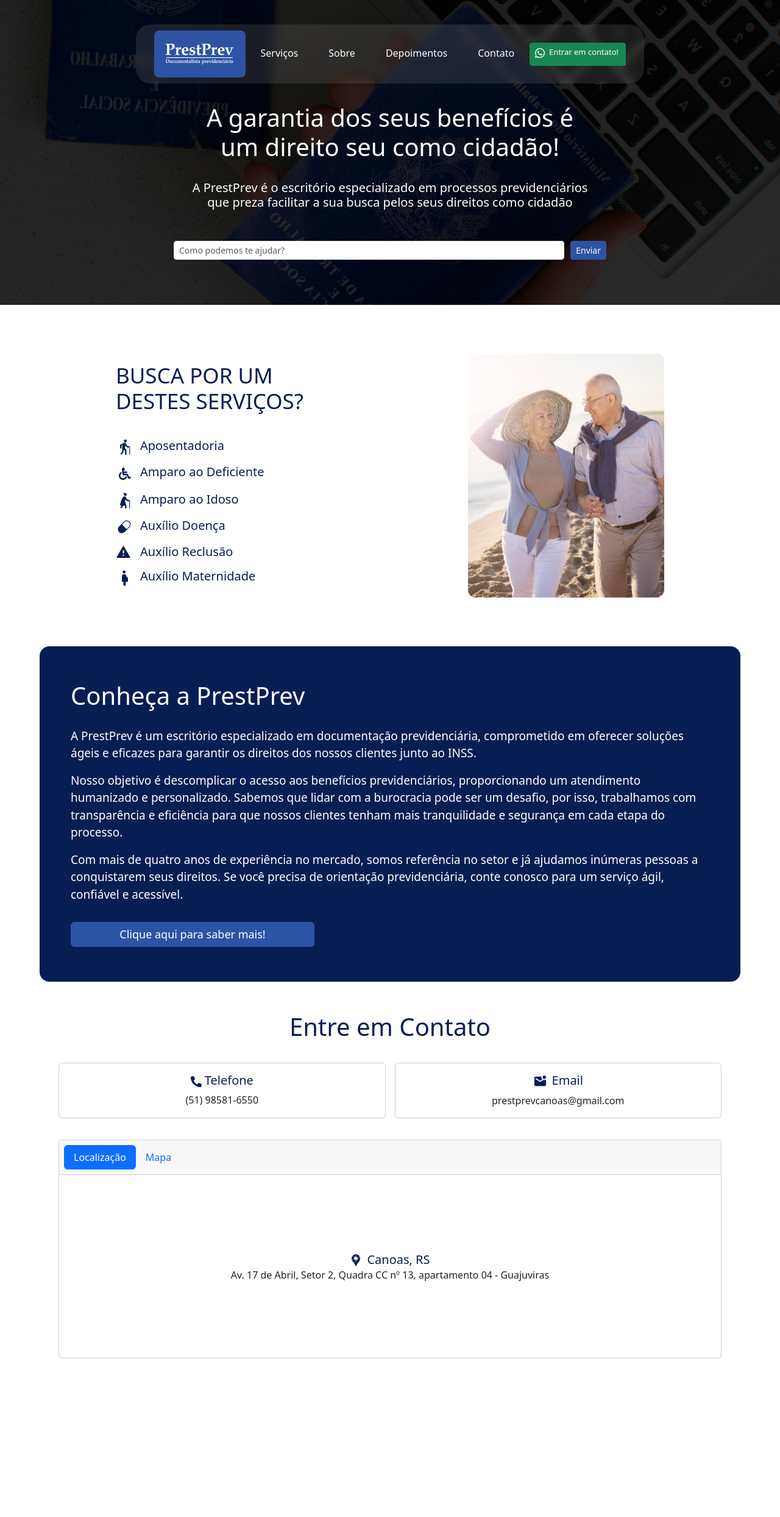
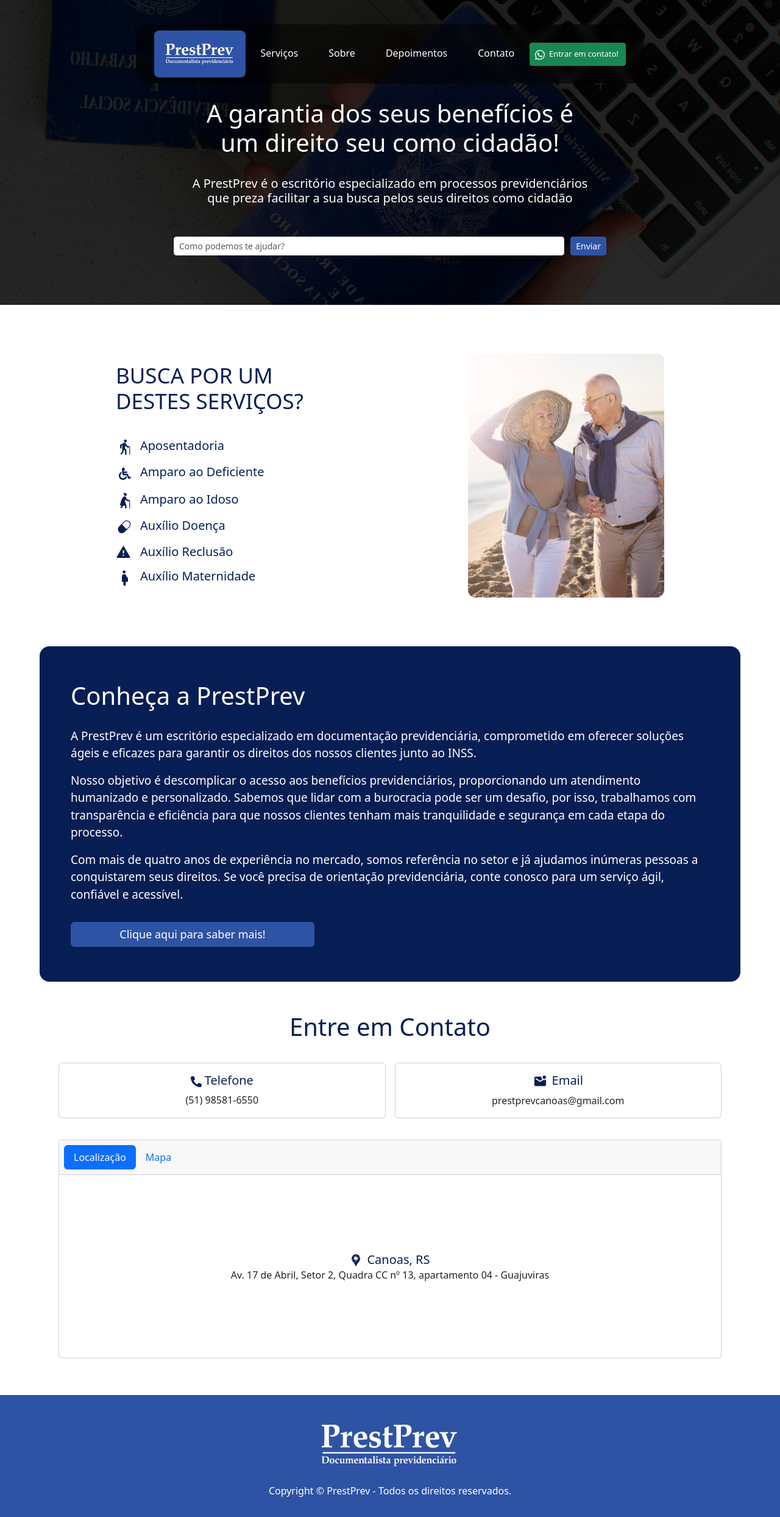
Before and after one commit to LZanardii/lp-prestprev, a React (Vite) app: page / in a window 1280 px wide. Shown: the whole page at 61% size. Before the commit the page ends 2328 px from the top, so only its background shows below. Built offline with nearby package versions, Linux system fonts and the light colour scheme.

Commit message:
feat: footer + fixed header

```diff
--- a/index.html
+++ b/index.html
@@ -2,7 +2,7 @@
 <html lang="en">
   <head>
     <meta charset="UTF-8" />
-    <link rel="icon" type="image/svg+xml" href="/vite.svg" />
+    <link rel="icon" type="image/svg+xml" href="/src/assets/favicon.webp" />
     <meta name="viewport" content="width=device-width, initial-scale=1.0" />
     <title>PrestPrev</title>
   </head>
--- a/src/components/Cabecalho/index.tsx
+++ b/src/components/Cabecalho/index.tsx
@@ -20,7 +20,7 @@ const Cabecalho = () => {
           target="_blank"
         >
           <SiWhatsapp size='16'/>
-          &nbsp;&nbsp;Entrar em contato!&nbsp;
+          <span> &nbsp;&nbsp;Entrar em contato!&nbsp;</span>
         </Button>
       </div>
 
--- a/src/components/Cabecalho/style.css
+++ b/src/components/Cabecalho/style.css
@@ -1,6 +1,8 @@
 .header {
+  position: fixed;
+
   margin-top: 40px;
-  background-color: rgba(255, 255, 255, 0.1) !important;
+  background-color: rgba(0, 0, 0, 0.5) !important;
   padding: 10px 30px;
   border-radius: 1.5rem !important;
   backdrop-filter: blur(7px);
@@ -36,6 +38,14 @@
       padding-top: 5px;
       height: 38px;
       font-size: 13px;
+
+      display: flex;
+      align-items: center;
+
+      >span {
+        margin-bottom: 2px
+      };
+
 
       @media(max-width: 1000px){
         margin-top: 8px;
@@ -89,10 +99,6 @@
         padding: 0px;
       }
 
-      .show.dropdown > div {
-        /* background: ; */
-      }/* TODO-> MUDAR COR DE FUNDO DO DROPDOWN*/
-
 
       >img {
         width: 100px;
--- a/src/components/Contato/style.css
+++ b/src/components/Contato/style.css
@@ -6,7 +6,13 @@
     align-items: center;
 
     margin-top: 50px;
-    margin-bottom: 100px;
+    margin-bottom: 60px;
+
+    @media(max-width: 420px){
+        margin-top: 30px;
+        margin-bottom: 40px;
+    }
+
 
     .content{
         text-align: center;
--- a/src/components/PrimeiraSessao/style.css
+++ b/src/components/PrimeiraSessao/style.css
@@ -9,13 +9,14 @@
     z-index: 1;
     width: 100%;
 
+    .titleContent{
 
-    .titleContent{
-      padding: 20px;
+      padding: 150px 20px 20px 20px;
       width: 700px;
 
       @media(max-width: 1000px){
         width: 600px;
+        padding: 130px 20px 20px 20px;
       }
 
       @media(max-width: 750px){
@@ -28,12 +29,12 @@
 
       @media(max-width: 420px){
         width: 340px;
-        padding: 10px;
+        padding: 110px 20px 20px 20px;
       }
 
       @media(max-width: 360px){
         width: 270px;
-        padding: 10px;
+        padding: 110px 10px 10px 10px;
       }
 
       .title{
--- /dev/null
+++ b/src/components/Rodape/index.tsx
@@ -0,0 +1,16 @@
+import imgLogo from "../../assets/prestprev-logo-fundo-azul.png"
+import "./style.css"
+
+const Rodape = () => {
+  return (
+    <div className="rodape">
+      <div className="content">
+        <img src={imgLogo} alt="logo prestprev"/>
+        <p>Copyright © PrestPrev - Todos os direitos reservados.</p>
+      </div>
+
+    </div>
+  )
+}
+
+export default Rodape;
--- /dev/null
+++ b/src/components/Rodape/style.css
@@ -0,0 +1,57 @@
+.rodape {
+  display: flex;
+
+  justify-content: center;
+
+
+  width: 100vw;
+  height: 200px;
+
+  background-color: #2E53A4;
+
+  @media(max-width: 420px){
+    height: 230px;
+  }
+
+  @media(max-width: 420px){
+    height: 220px;
+  }
+
+  .content {
+    display: flex;
+    flex-direction: column;
+    align-items: center;
+
+    /* padding: 0px 20px; */
+
+    color: #ffff;
+    align-self: center;
+
+    >p{
+      position: absolute;
+      margin-top: 140px;
+      text-align: center;
+
+      padding: 0px 20px;
+    }
+
+    > img {
+      width: 300px;
+      padding-bottom: 35px;
+    }
+
+    @media(max-width: 320px){
+      >p{
+        font-size: 14px;
+        margin-top: 115px;
+      }
+
+      > img {
+        width: 230px;
+        padding-bottom: 50px;
+      }
+    }
+  }
+
+
+}
--- a/src/pages/Home/index.tsx
+++ b/src/pages/Home/index.tsx
@@ -1,5 +1,6 @@
 import Contato from "src/components/Contato";
 import PrimeiraSessao from "src/components/PrimeiraSessao"
+import Rodape from "src/components/Rodape";
 import Servicos from "src/components/Servicos";
 import Sobre from "src/components/Sobre";
 
@@ -10,6 +11,7 @@ const Home = () => {
       <Servicos />
       <Sobre />
       <Contato />
+      <Rodape />
     </>
   )
 }
```
Also changed, not shown: src/assets/favicon.webp (added), 1 other file (tests, documents, lock files or other folders).
